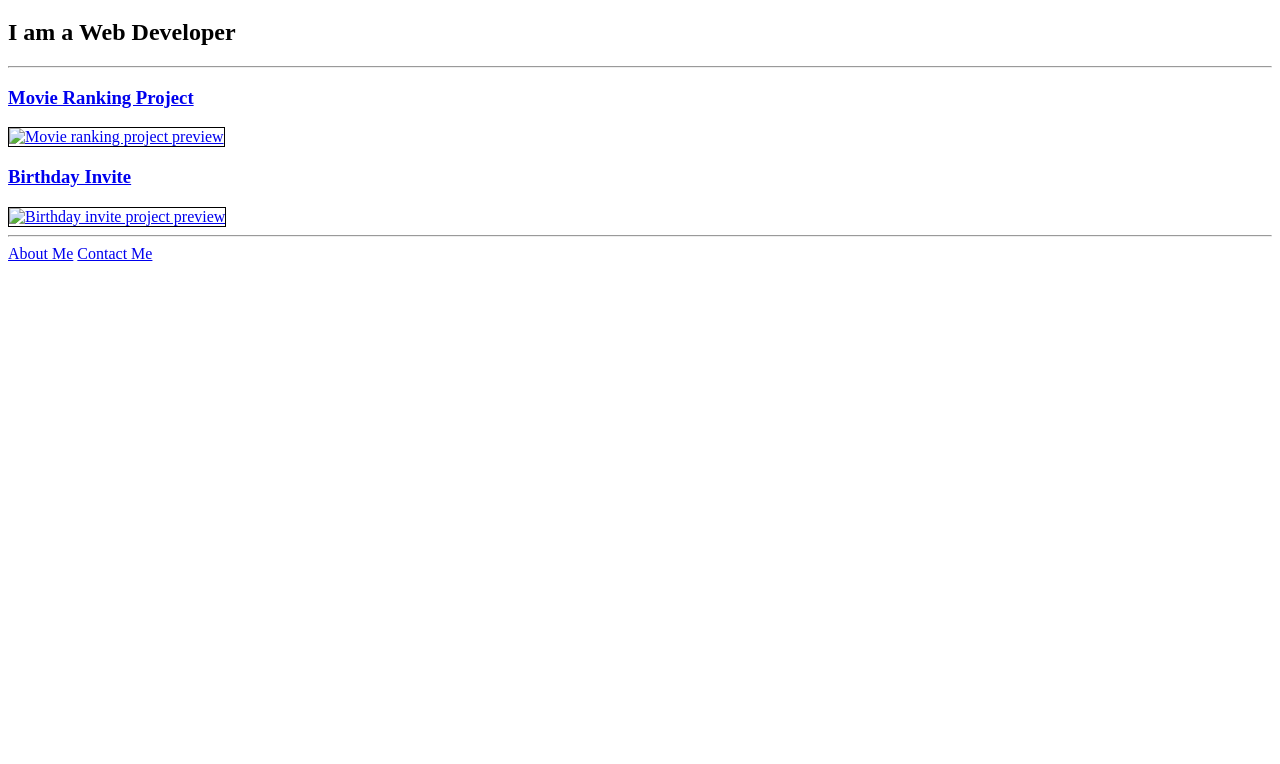
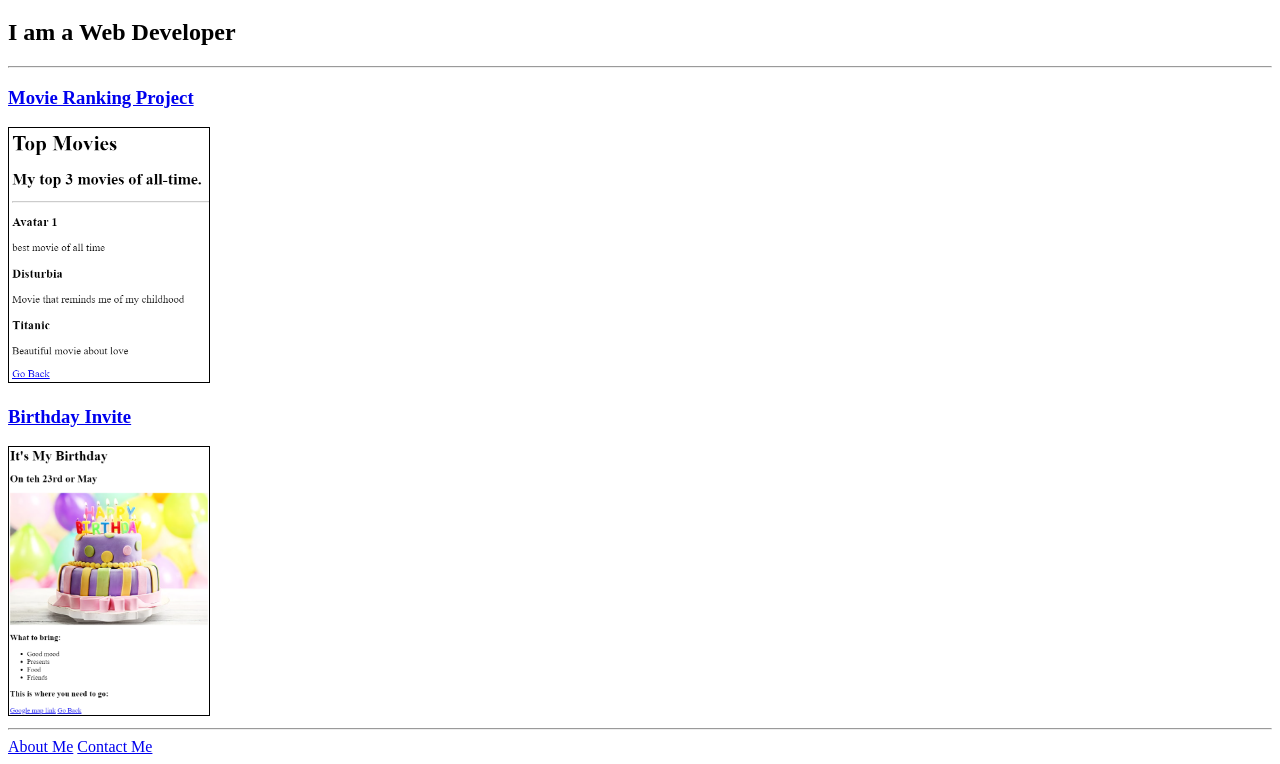
Before and after one commit to 3rlandas/html-portfolio, a plain HTML site: page index.html in a window 1280 px wide. Shown: the part 61-825 px from the top of the page. Before the commit the page ends 800 px from the top, so only its background shows below. Drawn offline with Linux system fonts and the light colour scheme.

Commit message:
Update index.html

```diff
--- a/index.html
+++ b/index.html
@@ -5,6 +5,12 @@
  <head>
     <meta charset="UTF-8">
     <title>Erlandas Portfolio</title>
+
+    <style>
+      img{
+         border: 1px solid black;
+      }
+    </style>
  </head>
 
  <body>
@@ -14,10 +20,10 @@
     <hr>
 
     <h3><a href="./public/movie-ranking.html">Movie Ranking Project</a></h3>
-    <a href="./public/movie-ranking.html"><img src="./Top-Movies.png"width="200" style="border: 1px solid black;" alt="Movie ranking project preview"/></a>
+    <a href="./public/movie-ranking.html"><img src="./assets/images/Top-Movies.png"width="200" alt="Movie ranking project preview"/></a>
 
     <h3><a href="./public/birthday-invite.html">Birthday Invite</a></h3>
-    <a href="./public/birthday-invite.html"><img src="./My-Birthday.png" width="200" style="border: 1px solid black;" alt="Birthday invite project preview"/></a>
+    <a href="./public/birthday-invite.html"><img src="./assets/images/My-Birthday.png" width="200"  alt="Birthday invite project preview"/></a>
 
     <hr>
 
```
